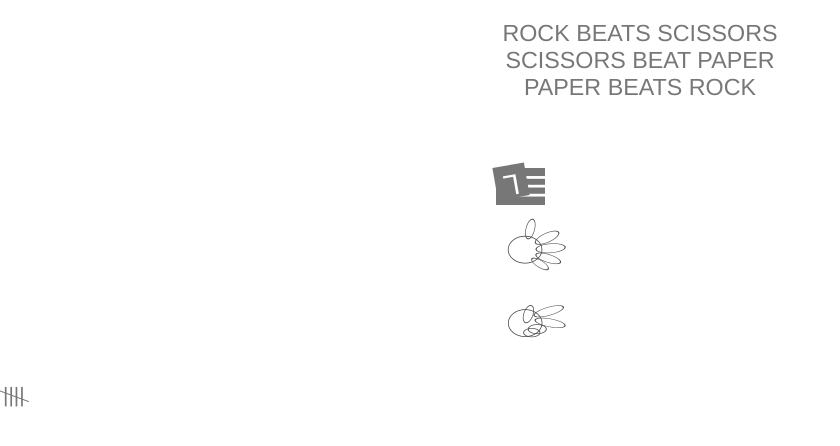
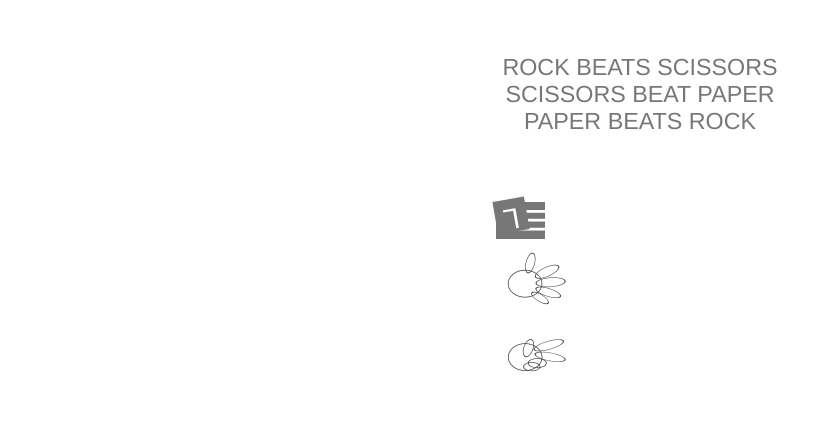
Before and after one commit to thiberaw/rps, a plain HTML site: page index.html in a window 1280 px wide. Shown: the whole page, without its empty margins (0-840 px from the left). Drawn offline with Linux system fonts and the light colour scheme.

Commit message:
wrap elements in container + indentation

```diff
--- a/index.html
+++ b/index.html
@@ -6,6 +6,8 @@
     <link rel="stylesheet" href="rps.css"/>
 </head>
 <body>
+    <div class="rps_container">
+        <div id="rps_score"><span></span></div>
         <div id="rps_game">
             <h1>rock beats scissors scissors beat paper paper beats rock</h1>
             <div id="count_box"></div>
@@ -16,7 +18,8 @@
             </div>
             <div id="cp_choice" data-rps=""></div>
         </div>
-<div id="rps_score"><span class="fiveBars">||||</span></div>
+        <div id="rps_score_cp"><span></span></div>
+    </div>
     <script src="rps.js"></script>
 </body>
 </html>
```
Lines whose indentation alone changed are shown as unchanged.
